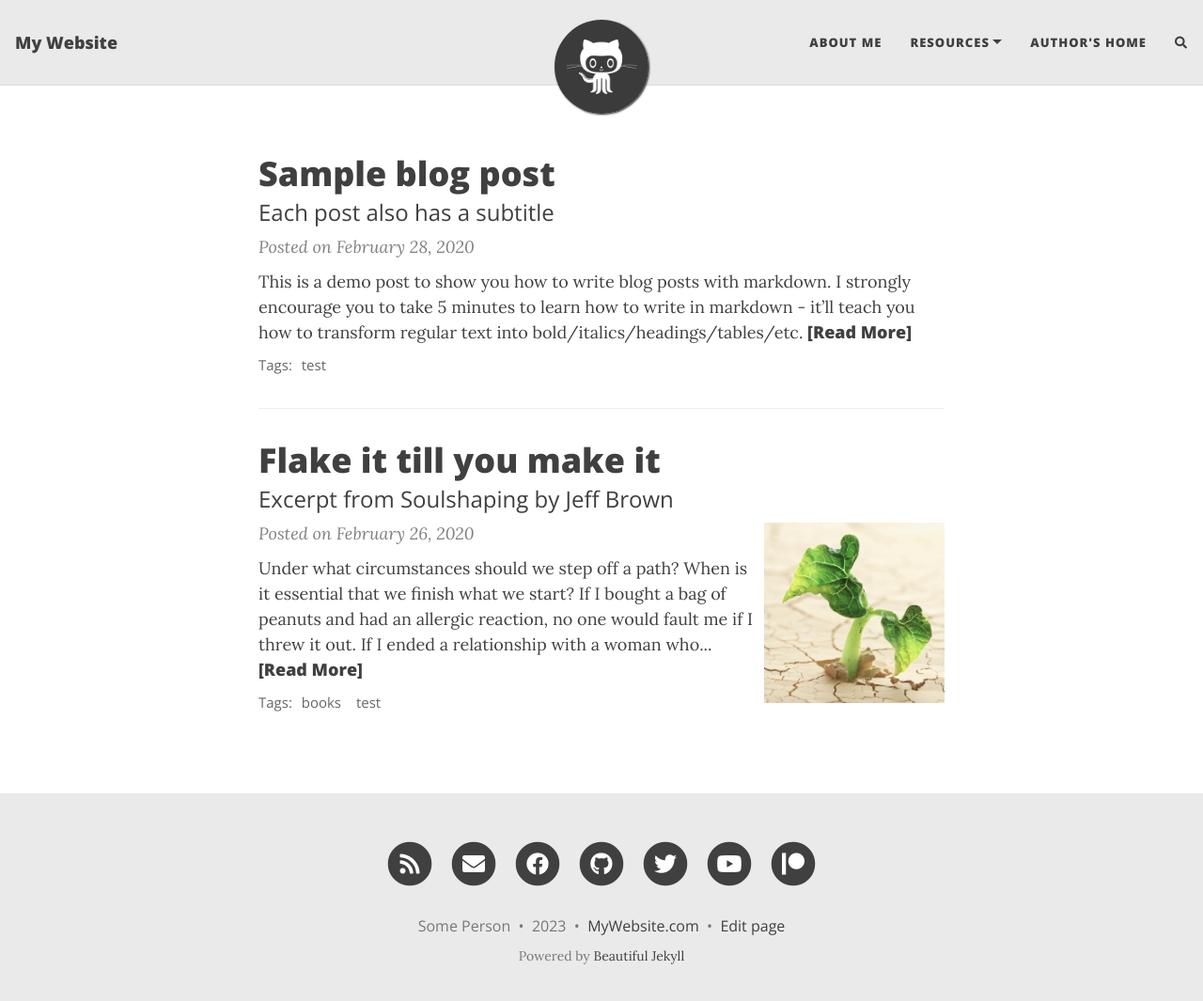
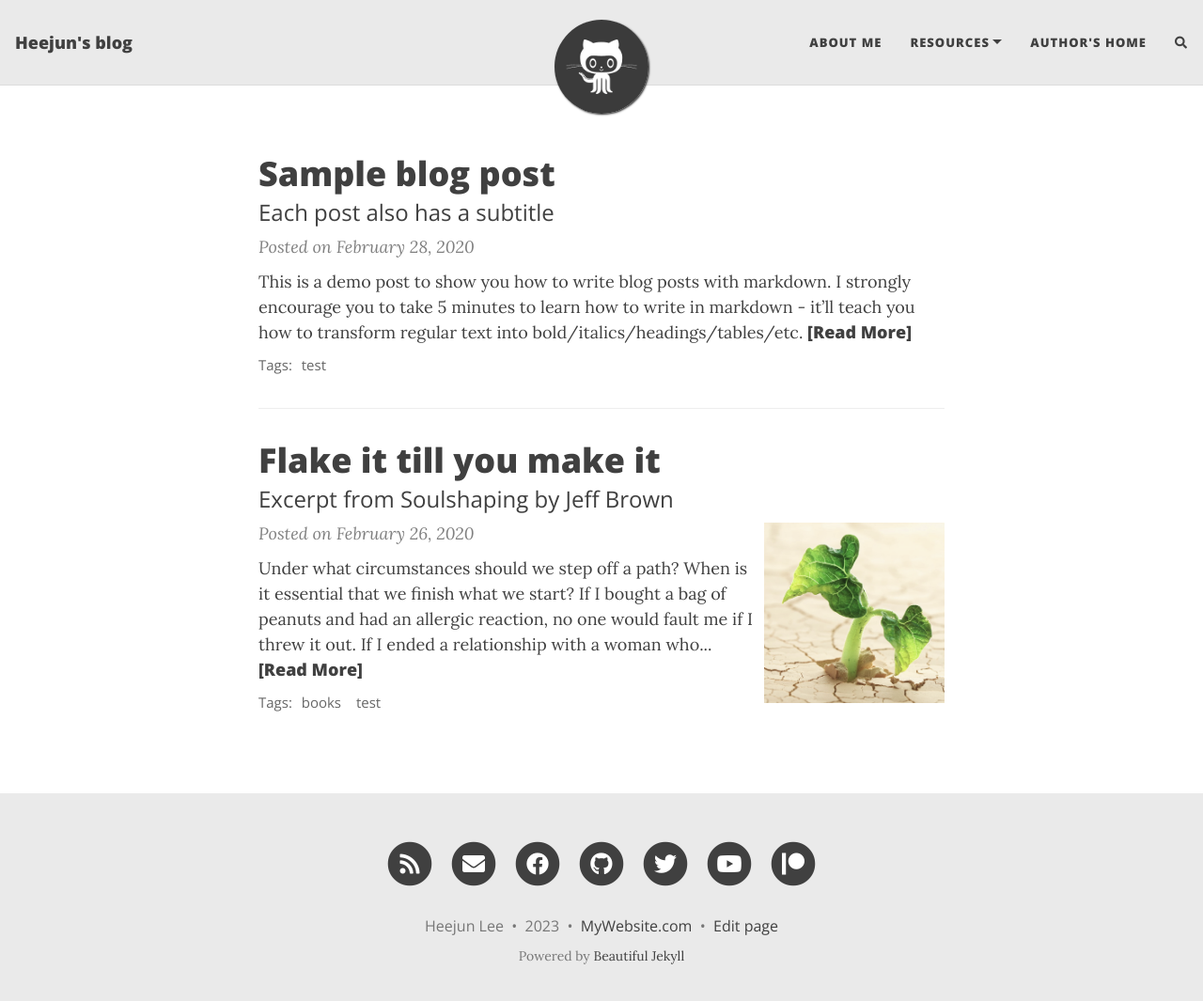
Before and after one commit to syber911911/syber911911.github.io, a Jekyll site: the page built from index.markdown, in a window 1280 px wide and 1078 px high. Shown: the top 1065 px of the window at 94% size. Built offline with Jekyll 4.4.1, drawn with Linux system fonts in a browser that asks for light colours; nearby versions of some CDN libraries; the list of posts is cut into pages by our own code; comment, search, counter and statistics services are not loaded.

Commit message:
Update _config.yml

```diff
--- a/_config.yml
+++ b/_config.yml
@@ -10,10 +10,13 @@
 ############################
 
 # Name of website
-title: My Website
+title: "Heejun's blog"
 
 # Your name to show in the footer
-author: Some Person
+author: "Heejun Lee"
+
+baseurl: ""
+url: "https://syber911911.github.io"
 
 ###############################################
 # --- List of links in the navigation bar --- #
@@ -49,10 +52,10 @@ round-avatar: true
 # Select the social network links that you want to show in the footer.
 # Uncomment the links you want to show and add your information to each one.
 social-network-links:
-  email: "someone@example.com"
+  email: "syber911911@naver.com"
   rss: true  # remove this line if you don't want to show an RSS link at the bottom
   facebook: deanattali
-  github: daattali
+  github: "https://github.com/syber911911"
   twitter: daattali
   patreon: DeanAttali
   youtube: c/daattali
```
